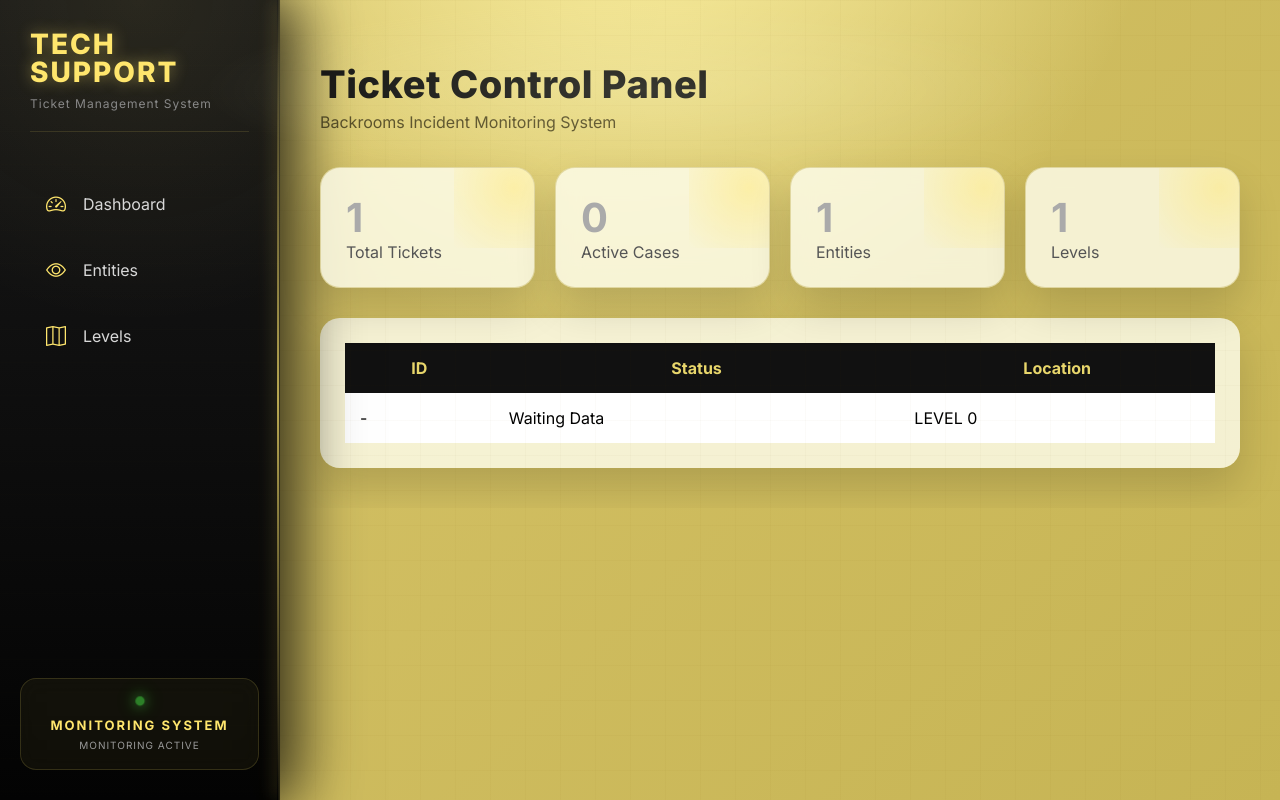
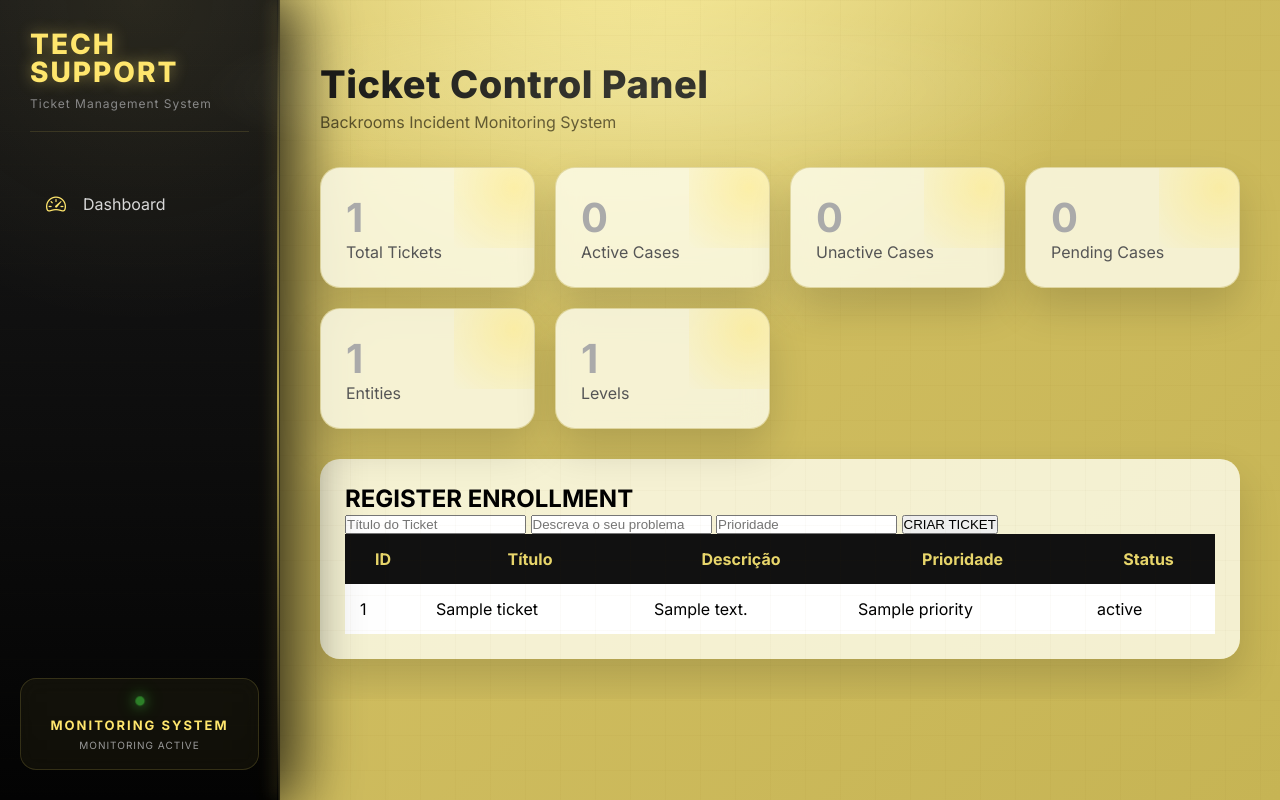
Before and after one commit to jjoserdsgarcia/tech-support, a Django app: template techsupport/templates/techsupport/ticketing.html in a window 1280 px wide. Run offline with Django 5.2, Linux system fonts and the light colour scheme; the template is opened without the code that fills it: most values are stand-ins (such as "Sample title", 1, 10 or a date in 2020).

Commit message:
commit sei la desisto

```diff
--- a/setup/urls.py
+++ b/setup/urls.py
@@ -32,6 +32,6 @@ urlpatterns = [
     path('register/', registerscreen, name='registerscreen'),
 
 
-    path('ticketing/', views.ticketing2, name='ticketing'),
+    path('ticketing/', views.ticketing, name='ticketing'),
 
 ]
--- a/techsupport/templates/techsupport/mainlobby.html
+++ b/techsupport/templates/techsupport/mainlobby.html
@@ -318,7 +318,7 @@
 
 
 
-                <a href="{% url 'ticketing' %}" class="menu-item">🎫 Tickets</a>
+                <a href="{% url 'ticketing' %}" class="menu-item">🎫 Criar Ticket</a>
             </nav>
 
             <hr class="my-4">
--- a/techsupport/templates/techsupport/ticketing.html
+++ b/techsupport/templates/techsupport/ticketing.html
@@ -1243,16 +1243,7 @@ STATUS
 
 
 
-            <a href="#">
-                <i class="bi bi-eye"></i>
-                <span>Entities</span>
-            </a>
 
-
-            <a href="#">
-                <i class="bi bi-map"></i>
-                <span>Levels</span>
-            </a>
 
 
 
@@ -1322,6 +1313,16 @@ STATUS
                 <p>Active Cases</p>
             </div>
 
+            <div class="card">
+                <h2> {{ dashboard_data.cancelled_tickets|default:"0" }} </h2>
+                <p>Unactive Cases</p>
+            </div>
+
+            <div class="card">
+                <h2> {{ dashboard_data.pending_tickets|default:"0" }} </h2>
+                <p>Pending Cases</p>
+            </div>
+
 
             <div class="card">
                 <h2> {{ dashboard_data.entities_count|default:"0" }} </h2>
@@ -1345,22 +1346,42 @@ STATUS
 
             <table>
 
+                <form method="post">
+                    {% csrf_token %}
+
+                    <div class="center">
+                        <h2>REGISTER ENROLLMENT</h2>
+
+                        <input name="title" placeholder="Título do Ticket">
+                        <input name="description" placeholder="Descreva o seu problema">
+                        <input name="priority" placeholder="Prioridade">
+
+                        <button type="submit">CRIAR TICKET</button>
+                    </div>
+
+                </form>
+
                 <tr>
-
                     <th>ID</th>
+                    <th>Título</th>
+                    <th>Descrição</th>
+                    <th>Prioridade</th>
                     <th>Status</th>
-                    <th>Location</th>
 
                 </tr>
 
+                {% for data in dashboard_data.recent_tickets %}
 
                 <tr>
-
-                    <td>-</td>
-                    <td>Waiting Data</td>
-                    <td>LEVEL 0</td>
+                    <td>{{data.id}}</td>
+                    <td>{{data.title}}</td>
+                    <td>{{data.description}}</td>
+                    <td>{{data.priority}}</td>
+                    <td>{{data.status}}</td>
 
                 </tr>
+
+                {% endfor %}
 
 
             </table>
@@ -1393,6 +1414,8 @@ STATUS
     </script>
 
 
+
+
 </body>
 
 </html>
```
Also changed, not shown: techsupport/models.py (+15 -2 lines), techsupport/views.py (+31 -40 lines), db.sqlite3, techsupport/migrations/0005_alter_ticket_assigned_to_alter_comment_author_and_more.py (added), techsupport/migrations/0006_alter_ticket_priority_alter_ticket_status.py (added).
